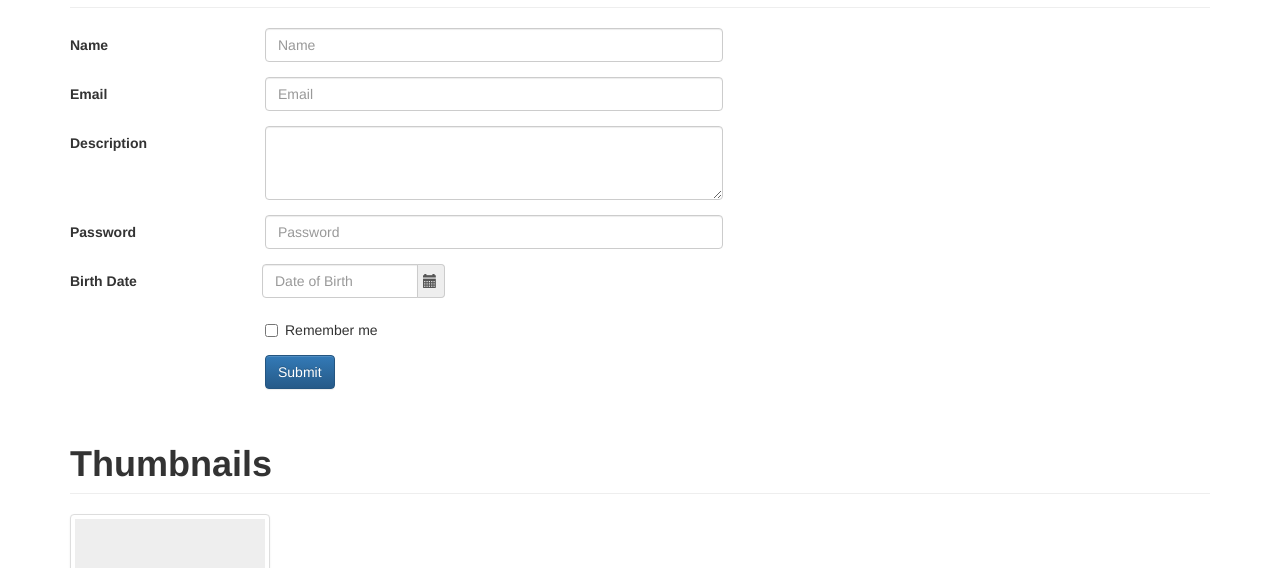
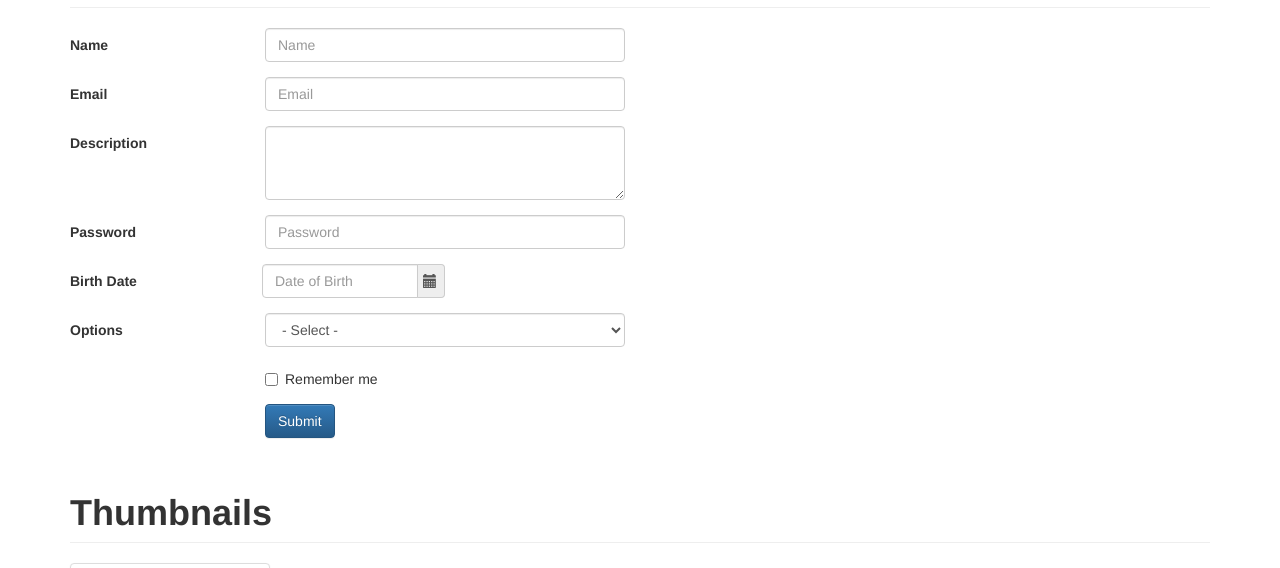
Before and after one commit to eftakhairul/eazy-admin, a plain HTML site: page index.html in a window 1280 px wide. Shown: the part 532-1100 px from the top of the page. Drawn offline with nearby package versions, Linux system fonts and the light colour scheme.

Commit message:
dropdown option is added

```diff
--- a/index.html
+++ b/index.html
@@ -172,14 +172,14 @@
 
             <div class="form-group">
               <label for="inputName3" class="col-sm-2 control-label text-alignment-left">Name</label>
-              <div class="col-sm-5">
+              <div class="col-sm-4">
                 <input type="text" class="form-control" id="inputName3" placeholder="Name">
               </div>
             </div>
 
             <div class="form-group">
               <label for="inputEmail3" class="col-sm-2 control-label text-alignment-left">Email</label>
-              <div class="col-sm-5">
+              <div class="col-sm-4">
                 <input type="email" class="form-control" id="inputEmail3" placeholder="Email">
               </div>
             </div>
@@ -187,7 +187,7 @@
 
             <div class="form-group">
               <label for="inputEmail3" class="col-sm-2 control-label text-alignment-left">Description</label>
-              <div class="col-sm-5">
+              <div class="col-sm-4">
                 <textarea class="form-control" rows="3"></textarea>
               </div>
             </div>
@@ -196,7 +196,7 @@
 
             <div class="form-group">
               <label for="inputPassword3" class="text-alignment-left col-sm-2 control-label text-alignment-left">Password</label>
-              <div class="col-sm-5">
+              <div class="col-sm-4">
                 <input type="password" class="form-control" id="inputPassword3" placeholder="Password">
               </div>
             </div>
@@ -208,6 +208,19 @@
                 <span class="input-group-addon">
                     <span class="glyphicon glyphicon-calendar"></span>
                 </span>
+              </div>
+            </div>
+
+            <div class="form-group">
+              <label for="selectOption" class="col-sm-2 control-label text-alignment-left">Options</label>
+              <div class="col-sm-4">
+                <select class="form-control">
+                  <option> - Select - </option>
+                  <option>2</option>
+                  <option>3</option>
+                  <option>4</option>
+                  <option>5</option>
+                </select>
               </div>
             </div>
 
```
